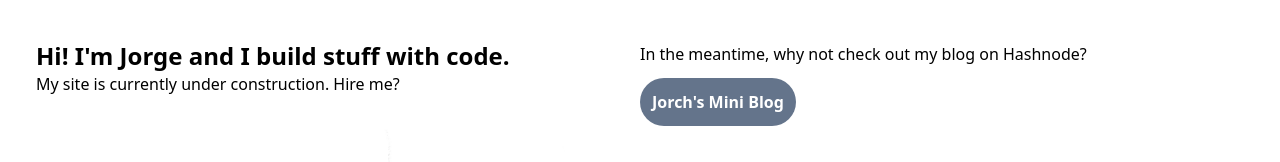
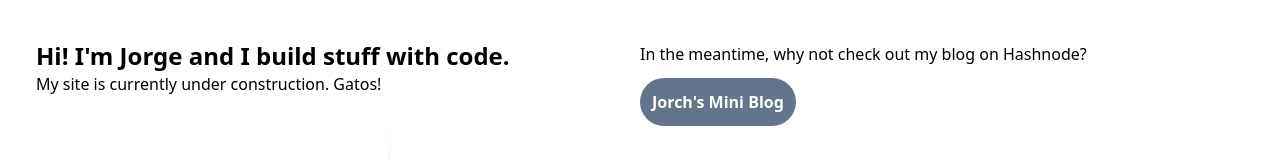
Before and after one commit to JorchRL/personal-website, a Next.js app: page / in a window 1280 px wide. Shown: the top 162 px of the page. Built offline with nearby package versions, Linux system fonts and the light colour scheme.

Commit message:
add gatos

```diff
--- a/pages/index.tsx
+++ b/pages/index.tsx
@@ -12,7 +12,7 @@ const Home: NextPage = () => {
           <h1 className="font-bold text-2xl">
             Hi! {`I'm`} Jorge and I build stuff with code.{" "}
           </h1>
-          <p>My site is currently under construction. Hire me? </p>
+          <p>My site is currently under construction. Gatos! </p>
         </div>
         <div className="container">
           <h2 className="pb-3">
```
